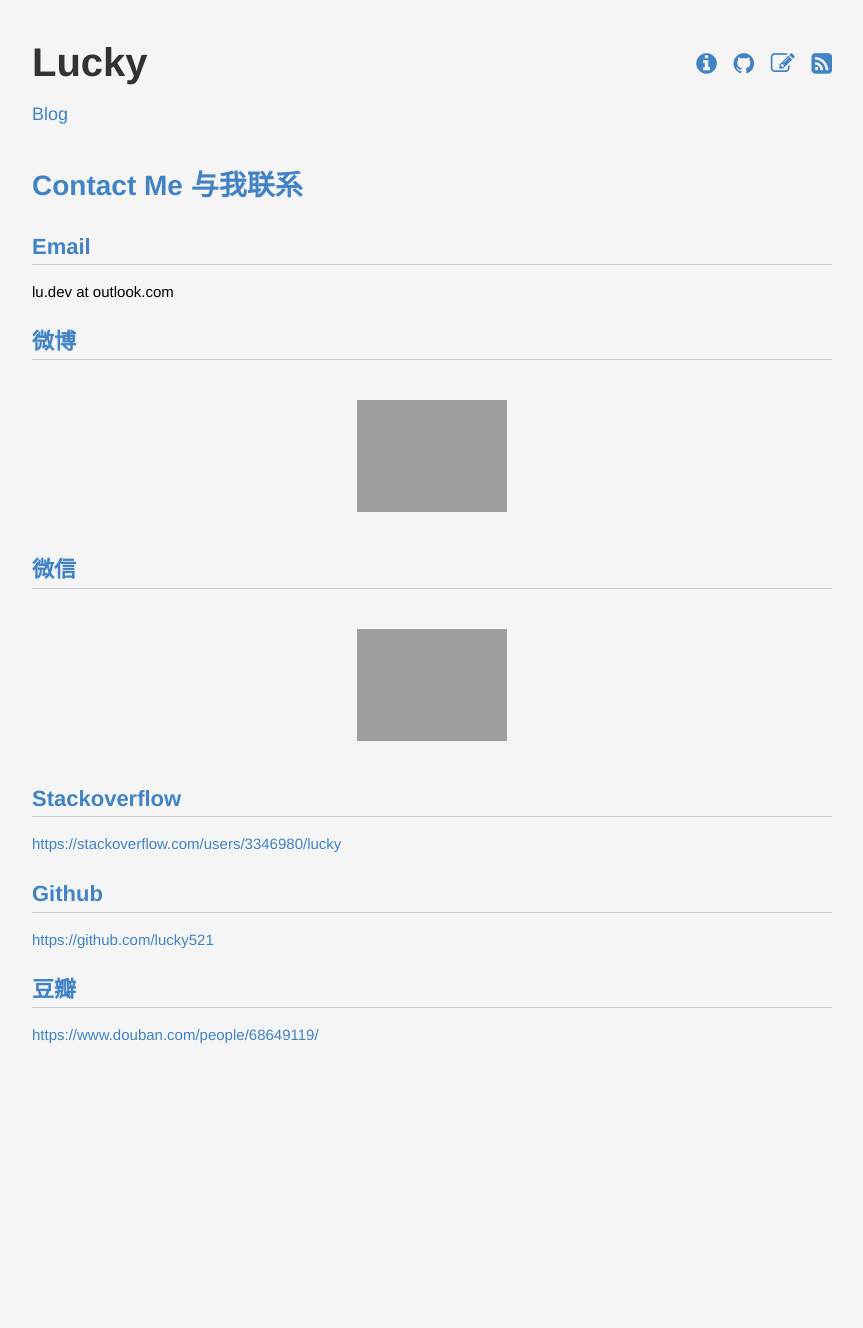
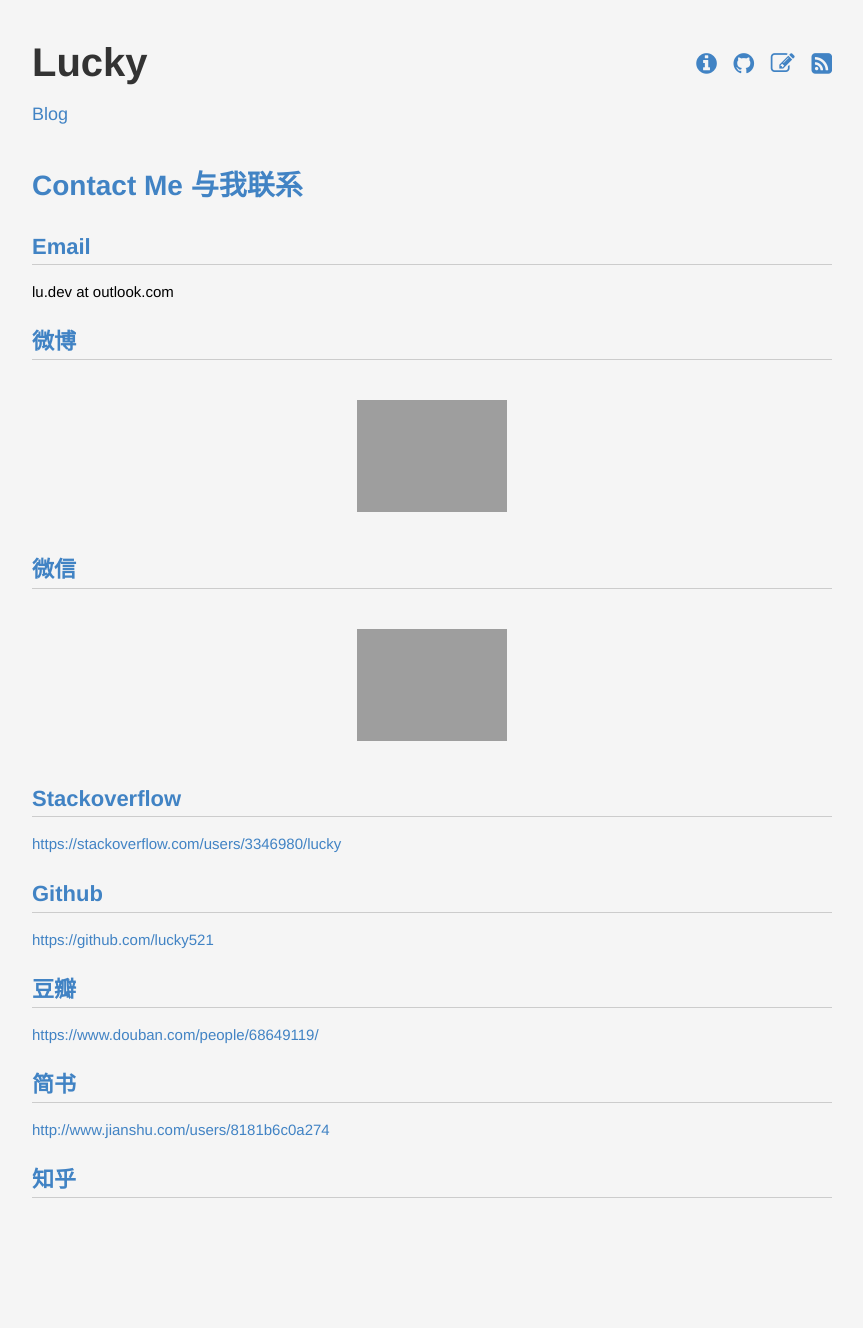
Before and after one commit to lucky521/blog, a Jekyll site: the page built from tip-wall.markdown, in a window 1280 px wide. Shown: the whole page, without its empty margins (208-1071 px from the left). Built offline with Jekyll 4.4.1, drawn with Linux system fonts in a browser that asks for light colours; before the commit the page ends 1177 px from its top, so only the background shows below that.

Commit message:
Update tip-wall.markdown

```diff
--- a/tip-wall.markdown
+++ b/tip-wall.markdown
@@ -28,3 +28,9 @@ lu.dev at outlook.com
 ## [豆瓣](https://www.douban.com/people/68649119/)
 
 [https://www.douban.com/people/68649119/](https://www.douban.com/people/68649119/)
+
+## [简书](http://www.jianshu.com/users/8181b6c0a274)
+
+[http://www.jianshu.com/users/8181b6c0a274](http://www.jianshu.com/users/8181b6c0a274)
+
+## [知乎]()
```
Also changed, not shown: other parts of tip-wall.markdown (+1 -1 lines).
